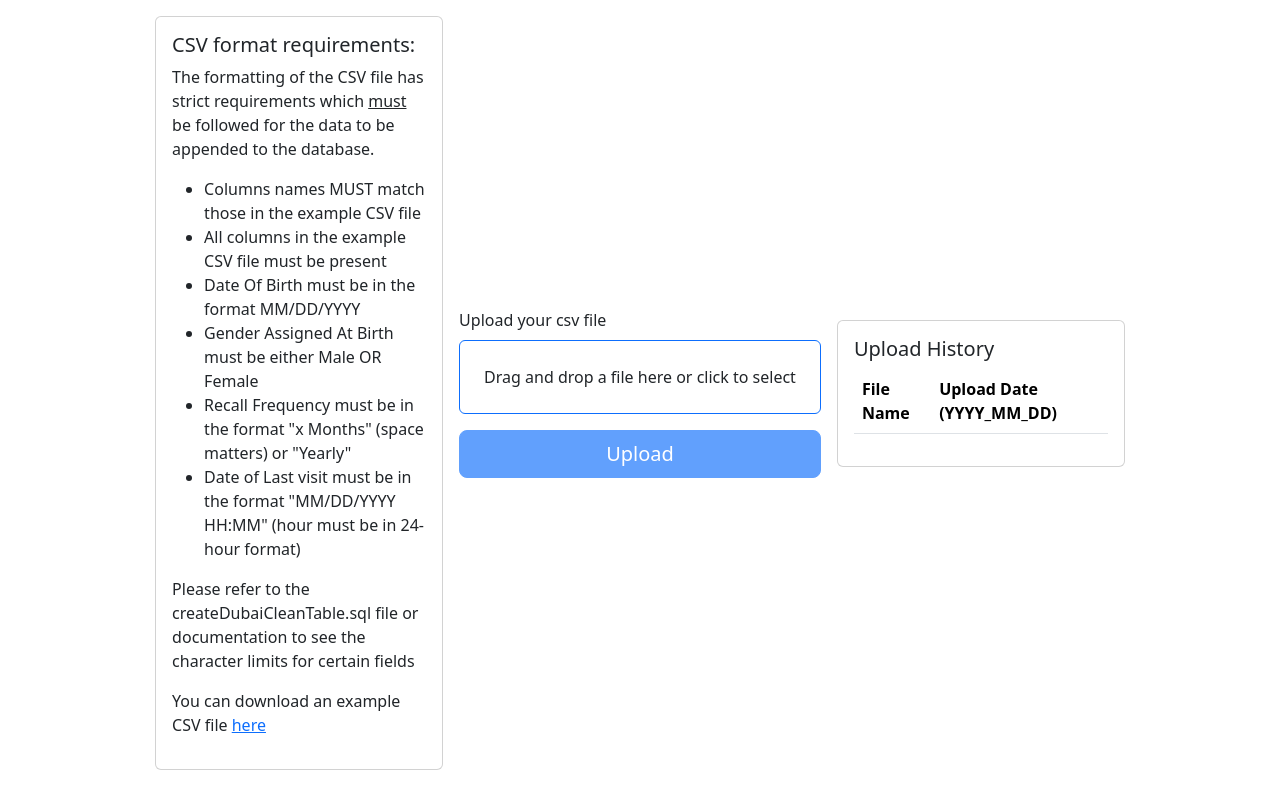
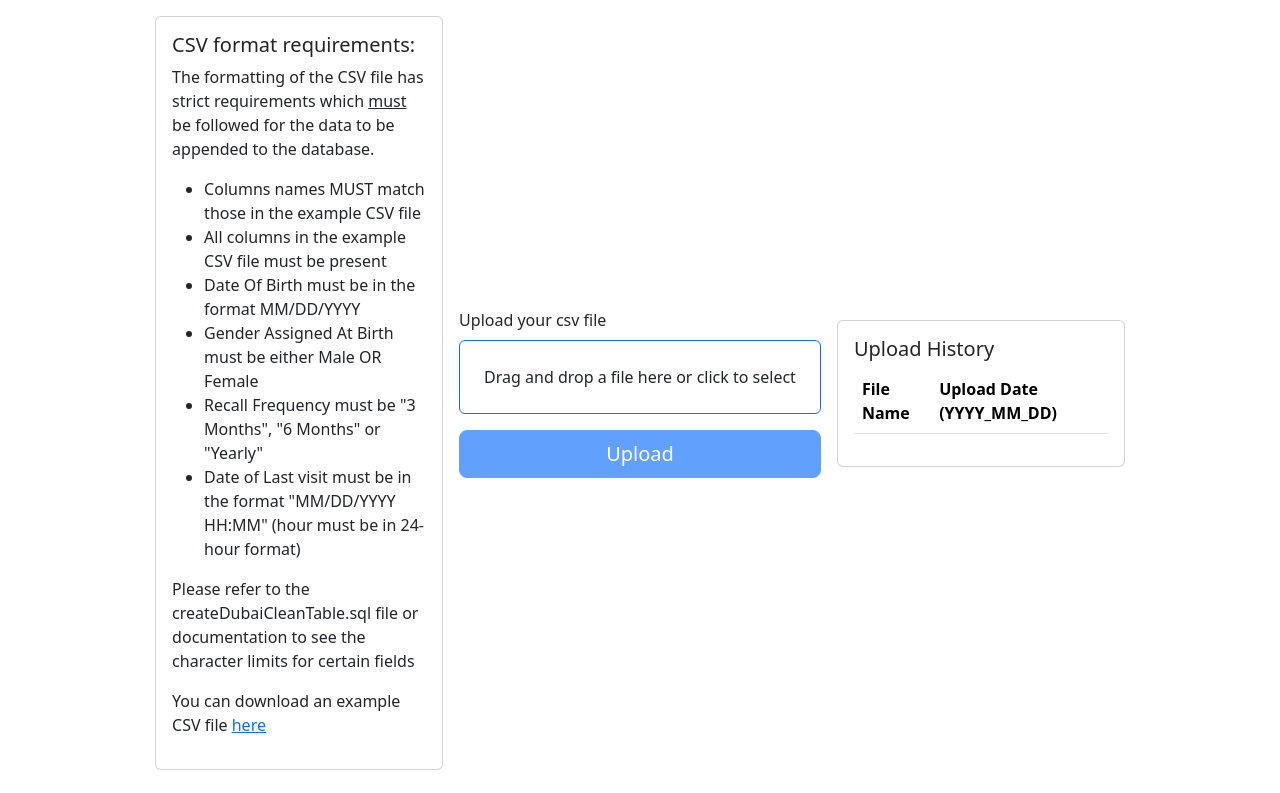
Before and after one commit to reecemelnick/COMP3800-Group20, a website: page src/public/html/upload.html in a window 1280 px wide. Shown: the part 63-856 px from the top of the page. Drawn offline with nearby package versions, Linux system fonts and the light colour scheme; no server answers.

Commit message:
change recall frequency instruction

```diff
--- a/src/public/html/upload.html
+++ b/src/public/html/upload.html
@@ -25,7 +25,7 @@
                     <li>All columns in the example CSV file must be present</li>
                     <li>Date Of Birth must be in the format MM/DD/YYYY</li>
                     <li>Gender Assigned At Birth must be either Male OR Female</li>
-                    <li>Recall Frequency must be in the format "x Months" (space matters) or "Yearly"</li>
+                    <li>Recall Frequency must be "3 Months", "6 Months" or "Yearly"</li>
                     <li>Date of Last visit must be in the format "MM/DD/YYYY HH:MM" (hour must be in 24-hour format)</li>
                 </ul>
                 <p>Please refer to the createDubaiCleanTable.sql file or documentation to see the character limits for certain fields</p>
```
